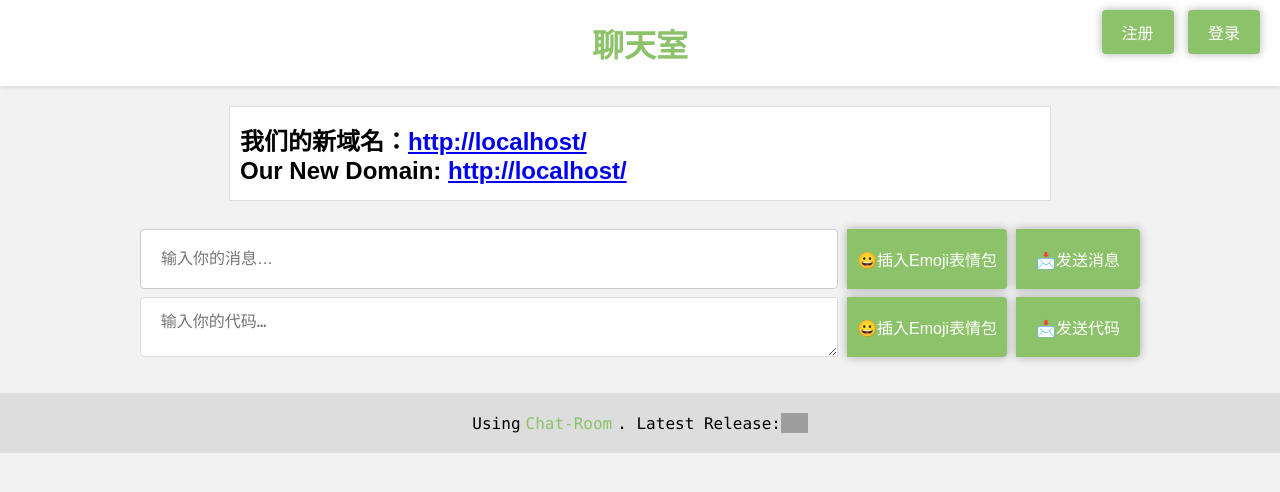
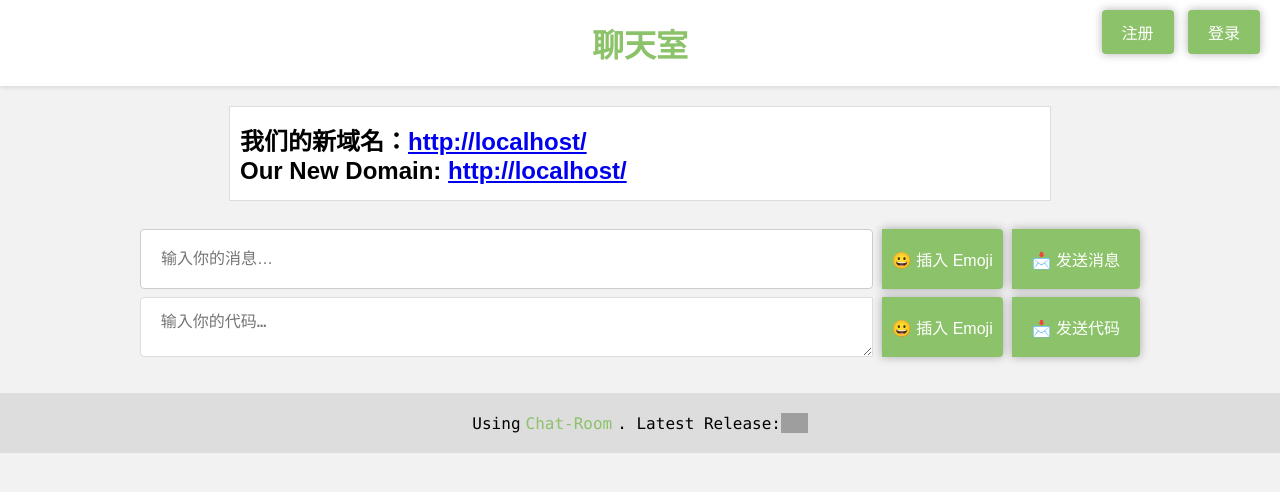
Before and after one commit to nr0728/Chat-Room, a Flask app: page / in a window 1280 px wide. Shown: the top 492 px of the page. Run offline with Flask 3, Linux system fonts and the light colour scheme; data that the repository does not hold is empty; parts of the project's set-up code (start-up, migrations or seed data) failed here and were passed over; grey boxes are pictures that could not be loaded.

Commit message:
Update index.html

```diff
--- a/templates/index.html
+++ b/templates/index.html
@@ -55,16 +55,16 @@
     <option value="hi-IN">हिन्दी</option>
 </select> -->
     &nbsp;&nbsp;
-    <button onclick="openEmojiPicker()" style="height:60px;padding:10px;">😀插入Emoji表情包</button>
+    <button onclick="openEmojiPicker()" style="height:60px;padding:10px;">😀 插入 Emoji</button>
     &nbsp;&nbsp;
-    <button onclick="sendMessage()" style="height:60px;">📩发送消息</button>
+    <button onclick="sendMessage()" style="height:60px;">📩 发送消息</button>
 </div>
         <div id="input-container-code">
             <textarea type="text" id="message-input-code" class="swal-content__textarea" placeholder=" 输入你的代码…" rows="2" autocomplete="off"></textarea>
             &nbsp;&nbsp;
-            <button onclick="openEmojiPickerCode()" style="height:60px;padding:10px;">😀插入Emoji表情包</button>
+            <button onclick="openEmojiPickerCode()" style="height:60px;padding:10px;">😀 插入 Emoji</button>
             &nbsp;&nbsp;
-            <button onclick="sendCode()">📩发送代码</button>
+            <button onclick="sendCode()">📩 发送代码</button>
         </div>
     </div>
 
```
Lines whose indentation alone changed are shown as unchanged.
